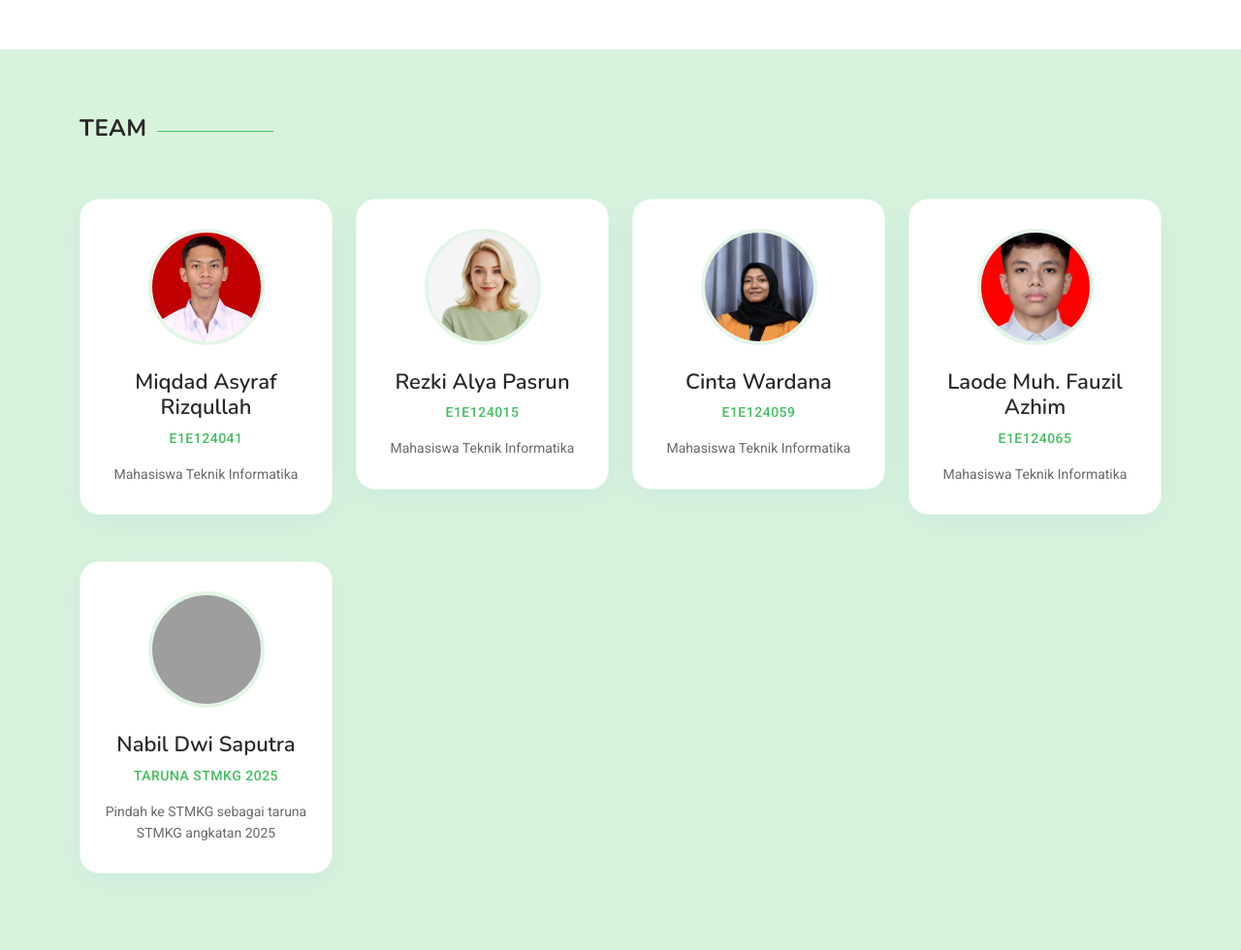
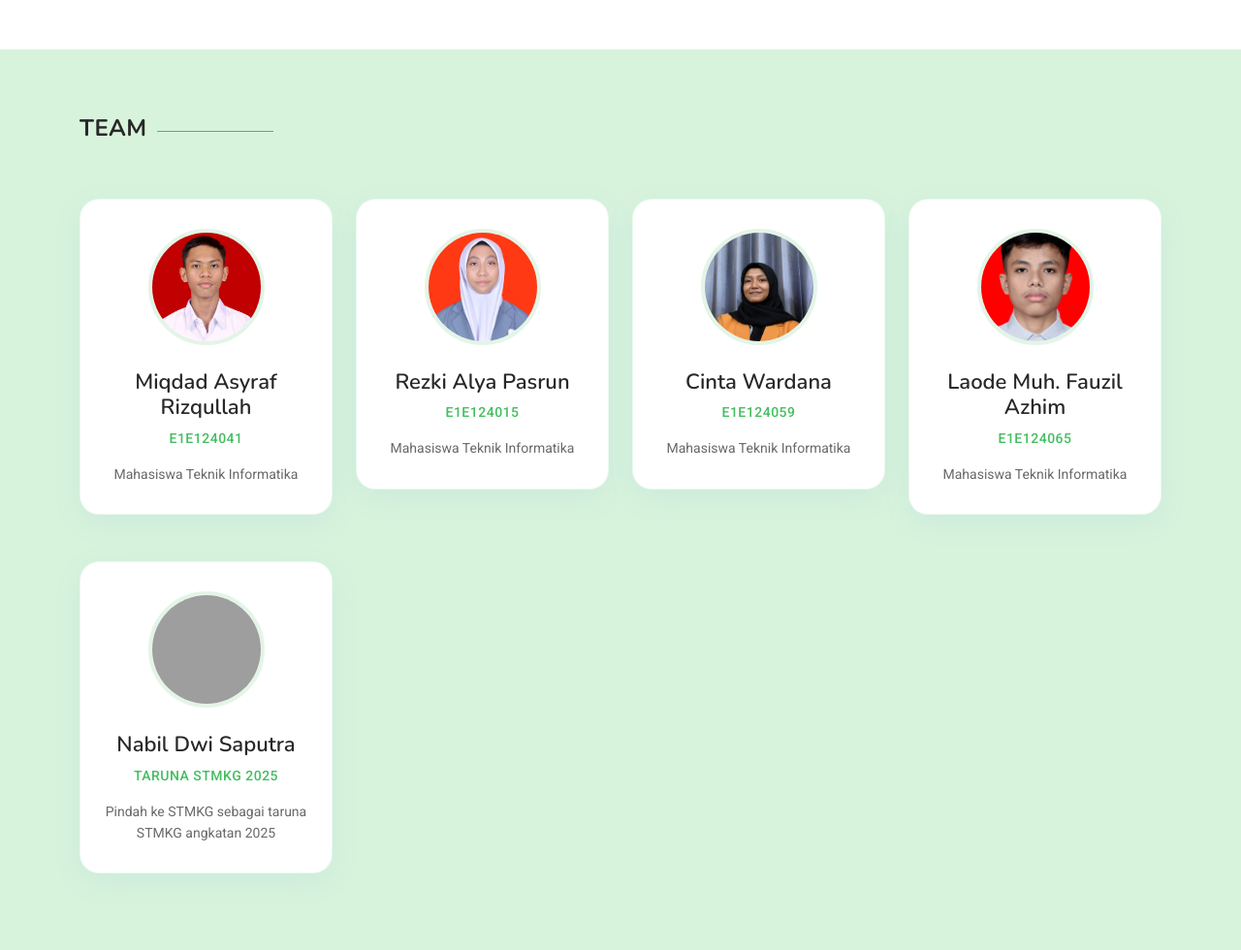
Before and after one commit to Rqq-al22/Web_pakB, a PHP site: page /strive/index.php in a window 1280 px wide. Shown: the part 2677-3657 px from the top of the page at 97% size. Run offline with PHP 8.4, Linux system fonts and the light colour scheme; data comes from the database, SQL or seed files in the repository; grey boxes are pictures that could not be loaded.

Commit message:
index.php

```diff
--- a/strive/index.php
+++ b/strive/index.php
@@ -469,7 +469,7 @@
           <div class="col-lg-3 col-md-6" data-aos="fade-up" data-aos-delay="300">
             <div class="team-card">
               <div class="image-wrapper">
-                <img src="assets/img/person/person-f-12.webp" alt="Team Member" class="img-fluid">
+                <img src="src/alya.jpeg" alt="Team Member" class="img-fluid">
                 <div class="social-links">
                   <a href="https://www.instagram.com/chaezkl__/"><i class="bi bi-instagram"></i></a>
                   <a href="#"><i class="bi bi-linkedin"></i></a>
```
